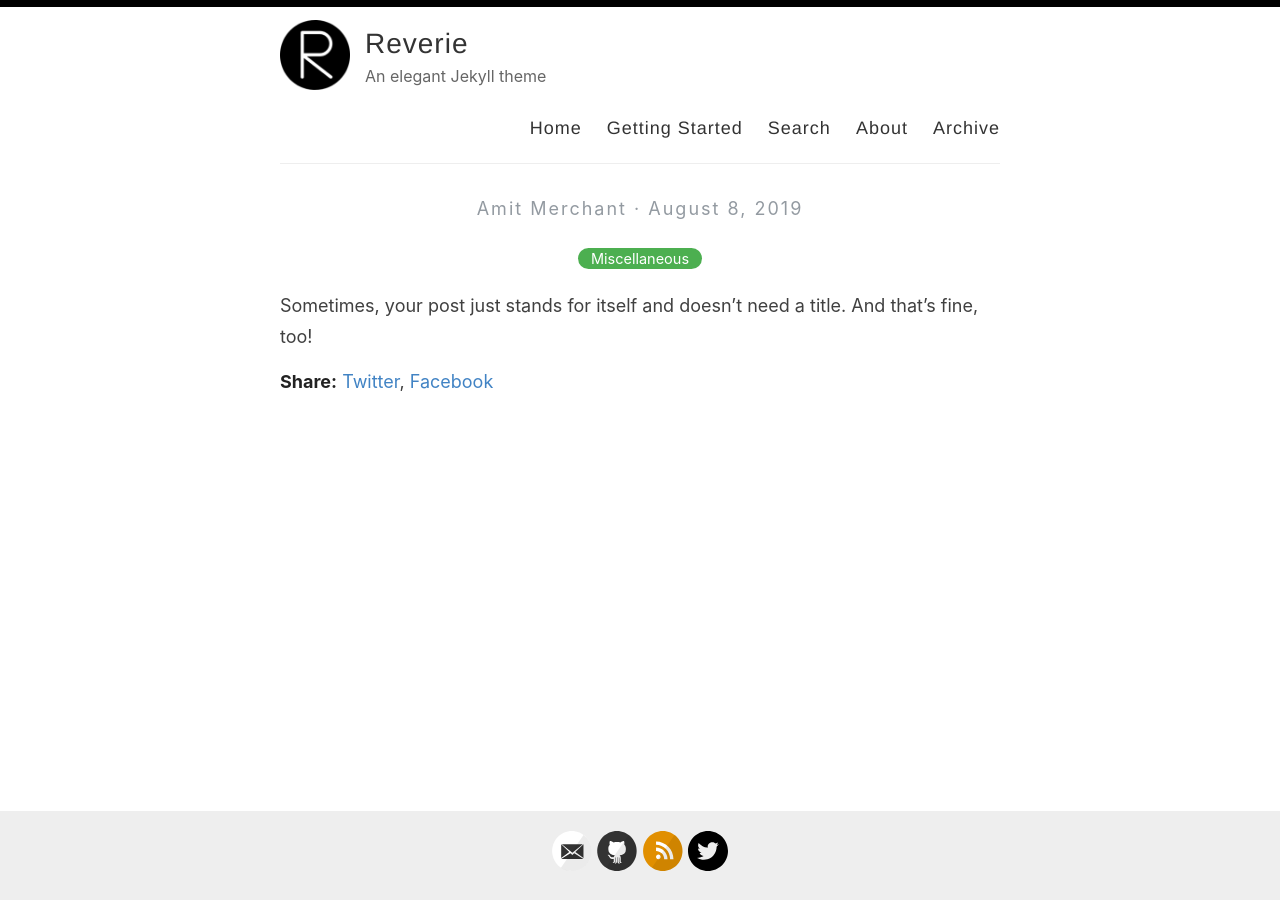
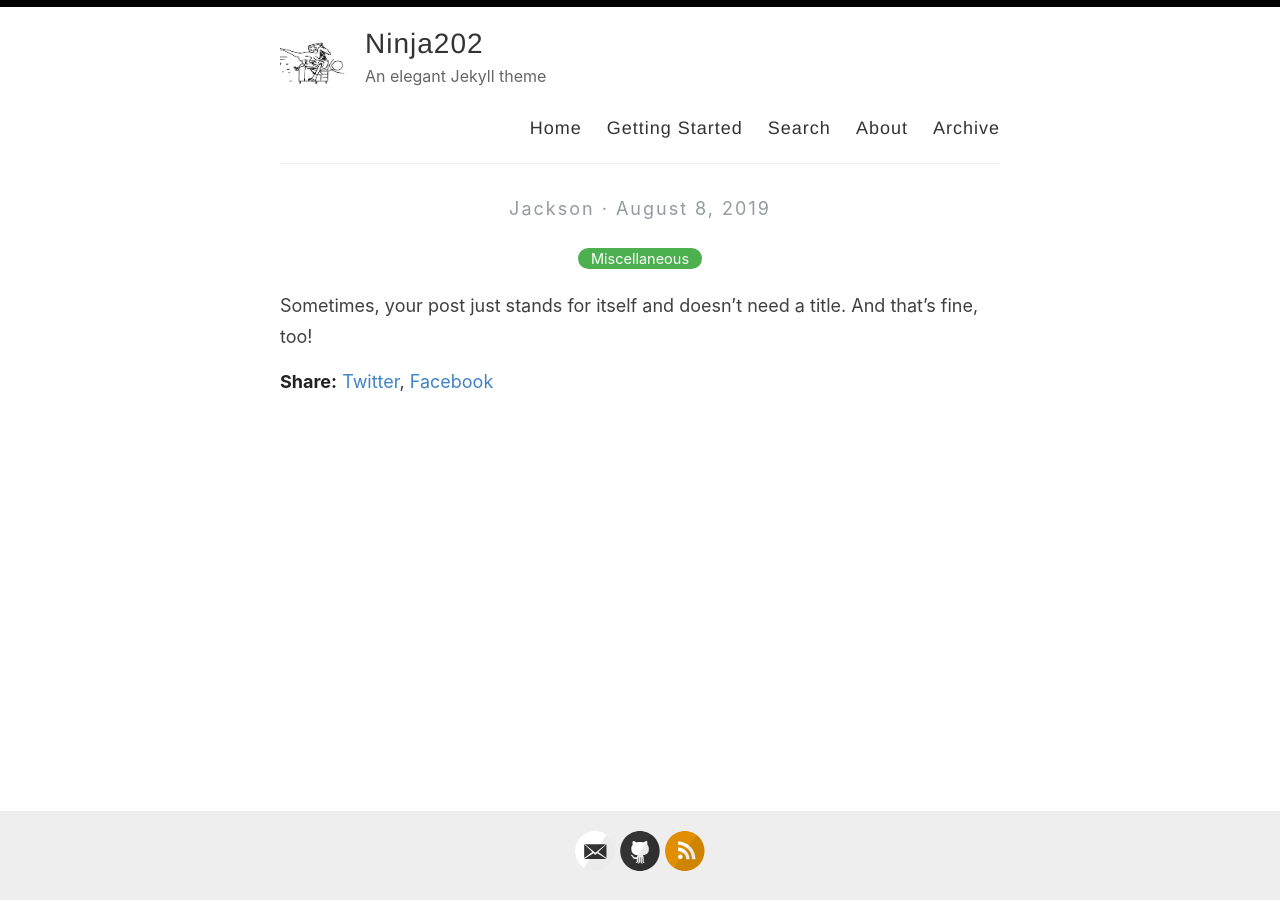
Before and after one commit to Ninja202/Ninja202.github.io, a Jekyll site: the page built from _posts/2019-08-08-no-title-posts.md, in a window 1280 px wide. Built offline with Jekyll 4.4.1, drawn with Linux system fonts in a browser that asks for light colours.

Commit message:
Add correct links and update names

```diff
--- a/_config.yml
+++ b/_config.yml
@@ -3,16 +3,16 @@
 #
 
 # Name of your site (displayed in the header)
-name: Reverie
+name: Ninja202
 
 # Name of the author
-author: Amit Merchant
+author: Jackson
 
 # Short bio or description (displayed in the header)
 description: An elegant Jekyll theme
 
 # URL of your avatar or profile pic (you could use your GitHub profile pic)
-avatar: /images/reverie.png
+avatar: /images/attacked.png
 
 #
 # Flags below are optional
@@ -21,15 +21,15 @@ avatar: /images/reverie.png
 # Includes an icon in the footer for each username you enter
 footer-links:
   dribbble:
-  email: amit.d.merchant@gmail.com
+  email: jmharada01@gmail.com
   facebook:
   flickr:
-  github: amitmerchant1990/reverie
+  github: Ninja202
   instagram:
   linkedin:
   pinterest:
   rss: rss
-  twitter: amit_merchant
+  twitter:
   stackoverflow:
   youtube: # channel/<your_long_string> or user/<user-name>
   googleplus: # anything in your profile username that comes after plus.google.com/
@@ -41,21 +41,20 @@ footer-links:
 disqus:
 
 # Enter your Google Analytics web tracking code (e.g. UA-2110908-2) to activate tracking
-google_analytics: UA-43339302-11
+#google_analytics:
 
 # For newer "GA4" analytics, use the following instead of the "UA" entry above
-#google_analytics_ga4: G-GABC1DEFG
+google_analytics_ga4: G-4NNHQTRZWS
 
 # Your website URL (e.g. http://amitmerchant1990.github.io or http://www.amitmerchant.com)
 # Used for Sitemap.xml and your RSS feed
-url: http://www.amitmerchant.com/reverie
-enforce_ssl: https://www.amitmerchant.com/reverie
+url: http://www.Ninja202.github.io
+enforce_ssl: https://www.Ninja202.github.io
 
 # If you're hosting your site at a Project repository on GitHub pages
 # (http://yourusername.github.io/repository-name)
 # and NOT your User repository (http://yourusername.github.io)
 # then add in the baseurl here, like this: "/repository-name"
-baseurl: "/reverie"
 
 #
 # !! You don't need to change any of the configuration flags below !!
```
